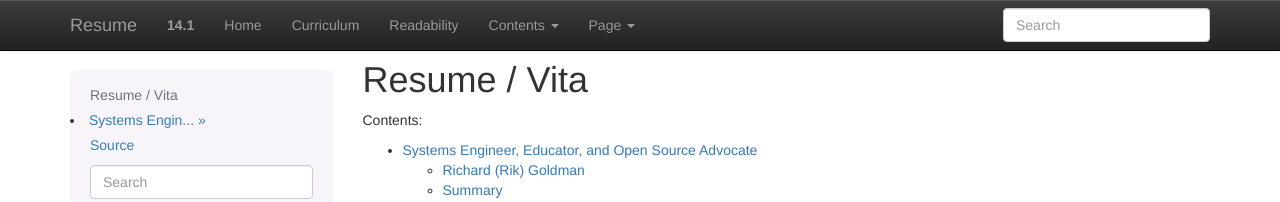
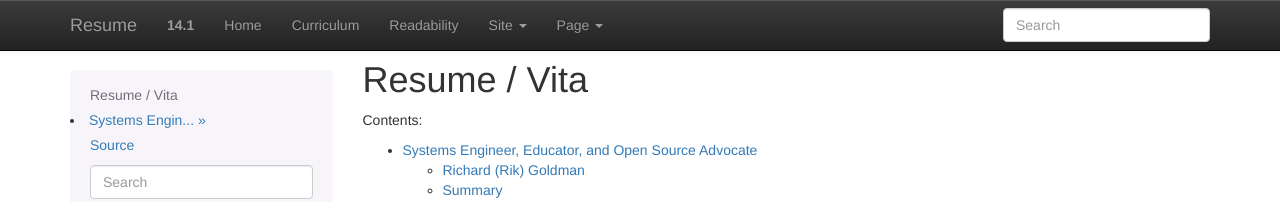
Before and after one commit to ghoulmann/breif-tech-resume, a Sphinx documentation site: the page built from source/index.rst, in a window 1280 px wide. Shown: the top 202 px of the page. Built offline with Sphinx 7.4.7, drawn with Linux system fonts in a browser that asks for light colours.

```diff
--- a/source/conf.py
+++ b/source/conf.py
@@ -103,7 +103,7 @@
     'navbar_title': "Resume",
 
     # Tab name for entire site. (Default: "Site")
-    'navbar_site_name': "Contents",
+    #'navbar_site_name': "Contents",
 
     # A list of tuples containing pages or urls to link to.
     # Valid tuples should be in the following forms:
```
